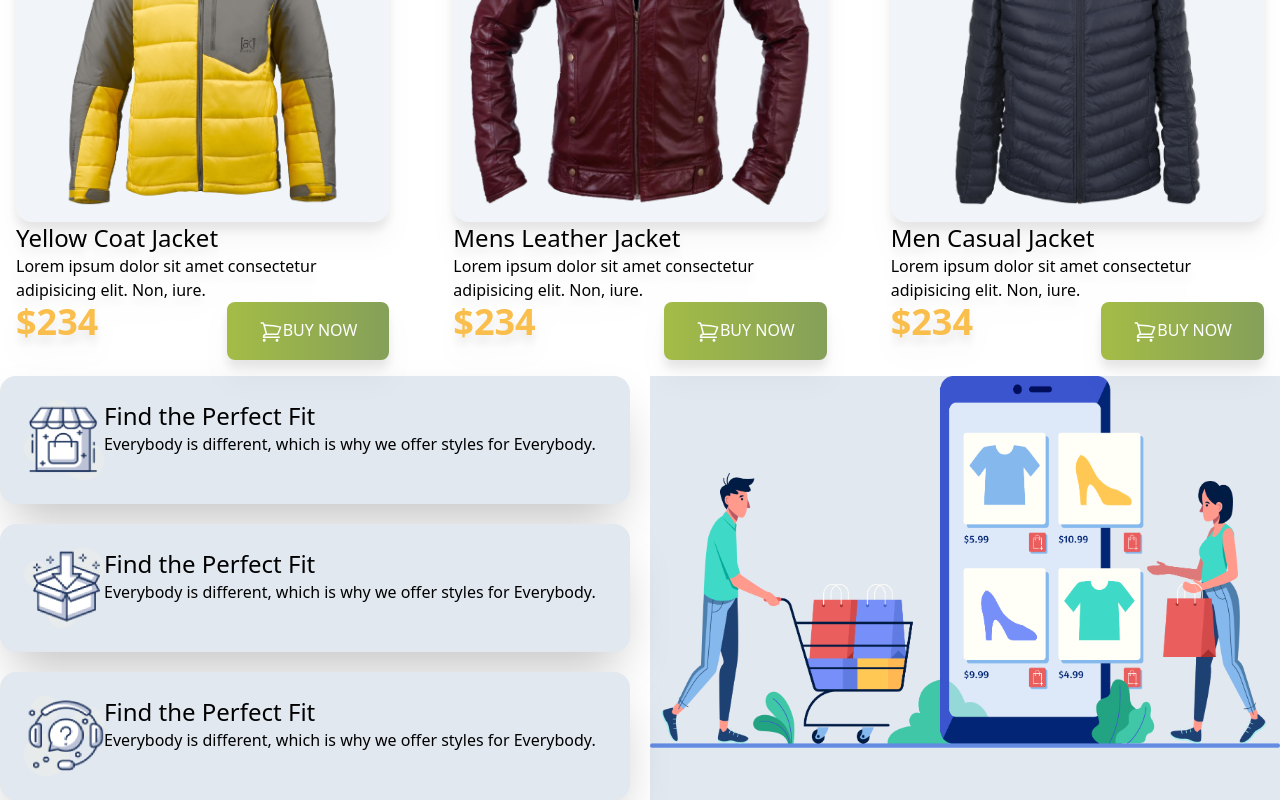
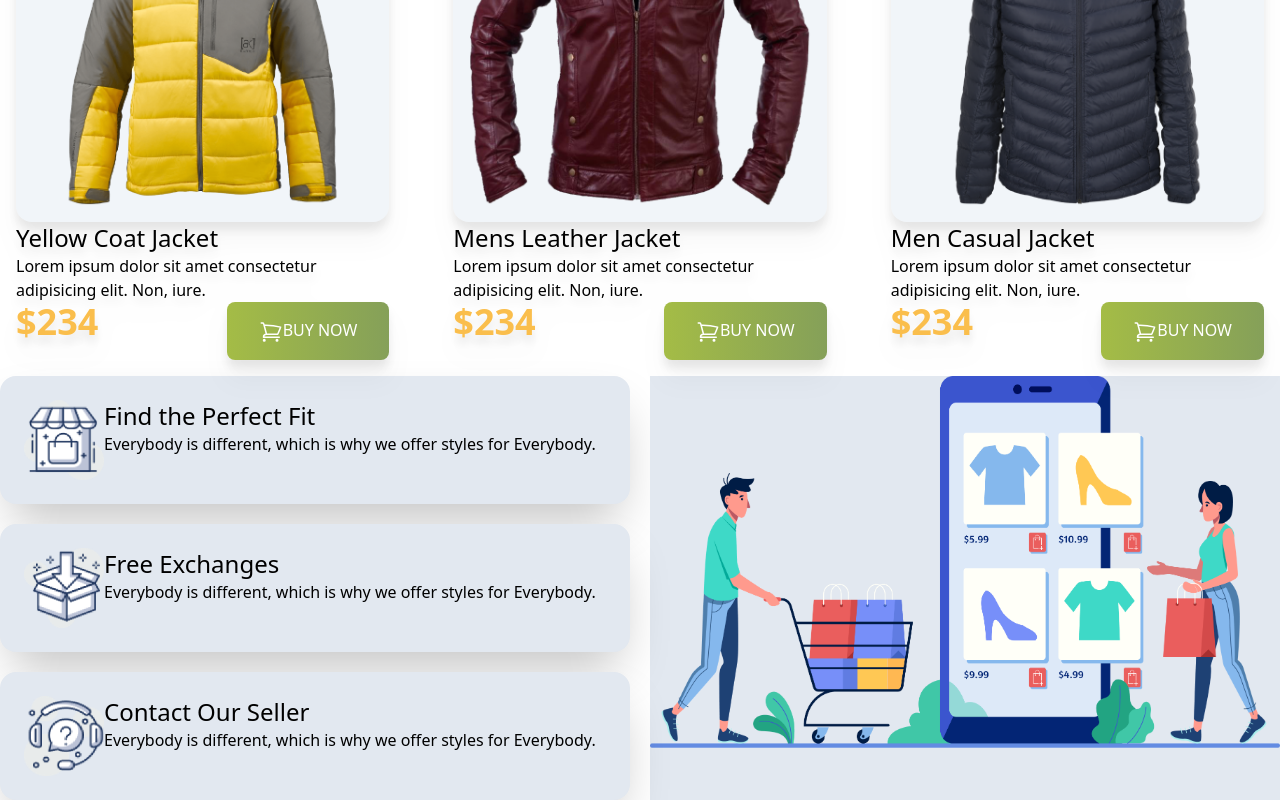
Before and after one commit to Sharmin64/tailwind_fasion_repo, a plain HTML site: page index.html in a window 1280 px wide. Shown: the part 1652-2452 px from the top of the page. Drawn offline with nearby package versions, Linux system fonts and the light colour scheme.

Commit message:
h3 heading text changed

```diff
--- a/index.html
+++ b/index.html
@@ -429,8 +429,9 @@
                                                     src="./images/box.png"
                                                     alt="">
                                                 <div>
-                                                    <h3 class="text-2xl">Find
-                                                        the Perfect Fit</h3>
+                                                    <h3 class="text-2xl">Free
+                                                        Exchanges
+                                                    </h3>
                                                     <p>Everybody is different,
                                                         which is why we offer
                                                         styles for Everybody.</p>
@@ -443,8 +444,9 @@
                                                     src="./images/question.png"
                                                     alt="">
                                                 <div>
-                                                    <h3 class="text-2xl">Find
-                                                        the Perfect Fit</h3>
+                                                    <h3 class="text-2xl">Contact
+                                                        Our Seller
+                                                    </h3>
                                                     <p>Everybody is different,
                                                         which is why we offer
                                                         styles for Everybody.</p>
```
